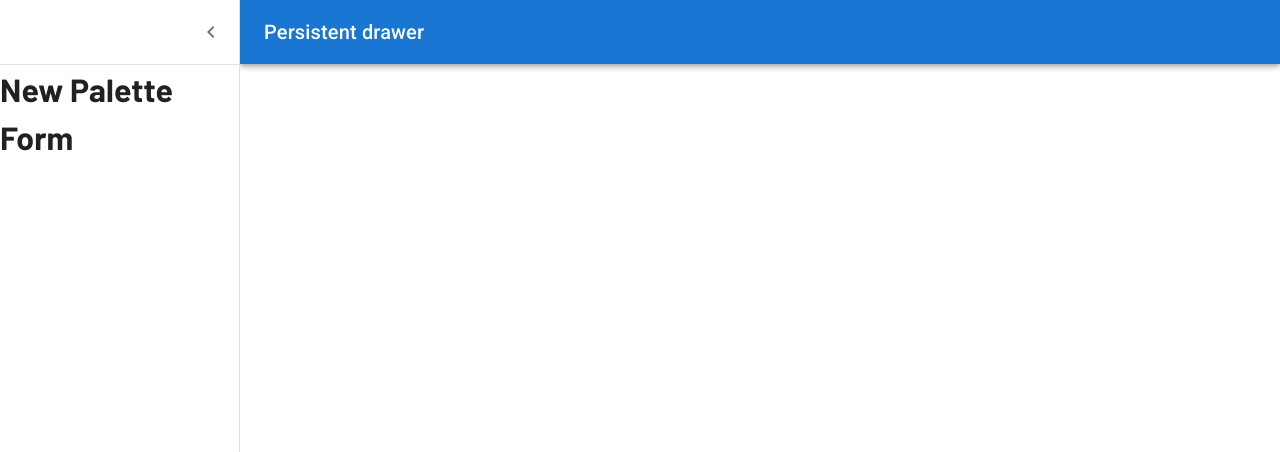
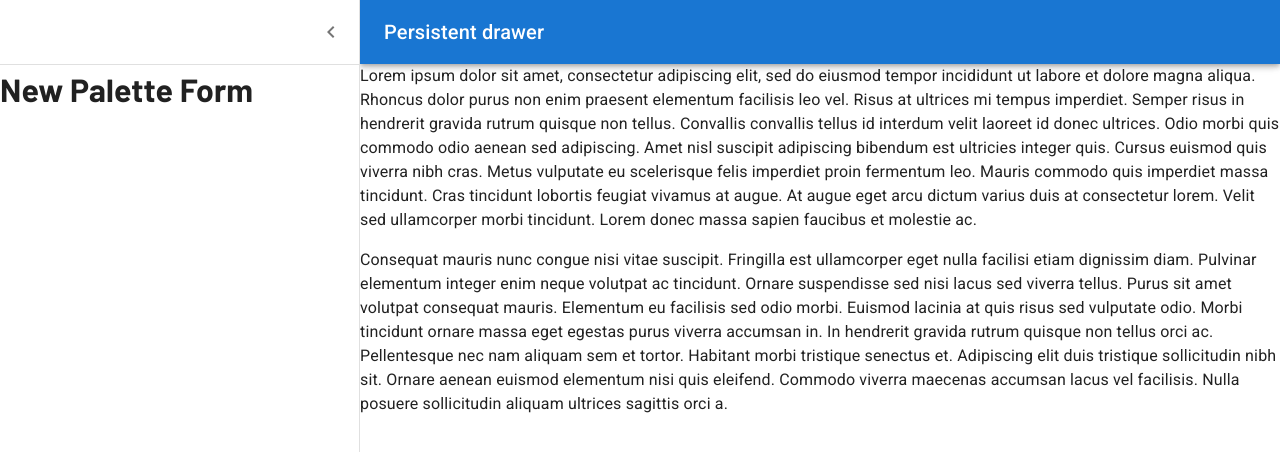
Before and after one commit to tomascatena/color-project, a React app: page /new-palette in a window 1280 px wide. Both pictures are taken after a click on the button "open drawer". Shown: the top 452 px of the page. Built offline with nearby package versions, Linux system fonts and the light colour scheme.

Commit message:
extract drawer into a separate component

```diff
--- /dev/null
+++ b/src/components/CustomDrawer/CustomDrawer.tsx
@@ -0,0 +1,59 @@
+import {
+  DrawerHeader,
+  StyledDrawer
+} from './customDrawer.styled';
+import { useTheme } from '@mui/material/styles';
+import ChevronLeftIcon from '@mui/icons-material/ChevronLeft';
+import ChevronRightIcon from '@mui/icons-material/ChevronRight';
+import Divider from '@mui/material/Divider';
+import IconButton from '@mui/material/IconButton';
+import React from 'react';
+
+type Props = {
+  /**
+   * Children to be rendered inside the drawer
+   */
+  children: React.ReactNode;
+  /**
+   * Width of the drawer
+   */
+  drawerWidth: number;
+  /**
+    * State of the drawer
+    */
+  isDrawerOpen: boolean;
+  /**
+   * Function to set the state of the drawer
+   */
+  setIsDrawerOpen: (open: boolean) => void;
+};
+
+const CustomDrawer = ({
+  children,
+  drawerWidth,
+  isDrawerOpen,
+  setIsDrawerOpen,
+}: Props) => {
+  const theme = useTheme();
+
+  return (
+    <StyledDrawer
+      variant="persistent"
+      anchor="left"
+      open={isDrawerOpen}
+      drawerWidth={drawerWidth}
+    >
+      <DrawerHeader>
+        <IconButton onClick={() => setIsDrawerOpen(false)}>
+          {theme.direction === 'ltr' ? <ChevronLeftIcon /> : <ChevronRightIcon />}
+        </IconButton>
+      </DrawerHeader>
+
+      <Divider />
+
+      {children}
+    </StyledDrawer>
+  );
+};
+
+export default CustomDrawer;
--- /dev/null
+++ b/src/components/CustomDrawer/customDrawer.styled.ts
@@ -0,0 +1,30 @@
+import { Theme } from '@mui/material';
+import { styled } from '@mui/system';
+import Drawer from '@mui/material/Drawer';
+
+export const DrawerHeader = styled('div')(({ theme }) => ({
+  display: 'flex',
+  alignItems: 'center',
+  padding: theme.spacing(0, 1),
+  // necessary for content to be below app bar
+  ...(theme as Theme).mixins.toolbar,
+  justifyContent: 'flex-end',
+}));
+
+type StyledDrawerProps = {
+  /**
+   * Width of the drawer
+   */
+  drawerWidth: number;
+}
+
+export const StyledDrawer = styled(Drawer, {
+  shouldForwardProp: (prop) => prop !== 'drawerWidth',
+})<StyledDrawerProps>(({ drawerWidth }) => ({
+  width: drawerWidth,
+  flexShrink: 0,
+  '& .MuiDrawer-paper': {
+    width: drawerWidth,
+    boxSizing: 'border-box',
+  },
+}));
--- a/src/components/NewPaletteForm/NewPaletteForm.styled.ts
+++ b/src/components/NewPaletteForm/NewPaletteForm.styled.ts
@@ -1,4 +1,3 @@
-import { DRAWER_WIDTH } from '@/constants/drawer';
 import { Theme } from '@mui/material';
 import { styled } from '@mui/system';
 import Drawer from '@mui/material/Drawer';
@@ -9,18 +8,22 @@ interface AppBarProps extends MuiAppBarProps {
    * State of the drawer
    */
   isDrawerOpen?: boolean;
+  /**
+   * Width of the drawer
+   */
+  drawerWidth: number;
 }
 
 export const AppBar = styled(MuiAppBar, {
-  shouldForwardProp: (prop) => prop !== 'isDrawerOpen',
-})<AppBarProps>(({ theme, isDrawerOpen }) => ({
+  shouldForwardProp: (prop) => prop !== 'isDrawerOpen' && prop !== 'drawerWidth',
+})<AppBarProps>(({ theme, isDrawerOpen, drawerWidth }) => ({
   transition: (theme as Theme).transitions.create(['margin', 'width'], {
     easing: (theme as Theme).transitions.easing.sharp,
     duration: (theme as Theme).transitions.duration.leavingScreen,
   }),
   ...(isDrawerOpen && {
-    width: `calc(100% - ${DRAWER_WIDTH}px)`,
-    marginLeft: `${DRAWER_WIDTH}px`,
+    width: `calc(100% - ${drawerWidth}px)`,
+    marginLeft: `${drawerWidth}px`,
     transition: (theme as Theme).transitions.create(['margin', 'width'], {
       easing: (theme as Theme).transitions.easing.easeOut,
       duration: (theme as Theme).transitions.duration.enteringScreen,
@@ -37,11 +40,24 @@ export const DrawerHeader = styled('div')(({ theme }) => ({
   justifyContent: 'flex-end',
 }));
 
-export const StyledDrawer = styled(Drawer,)(() => ({
-  width: DRAWER_WIDTH,
+interface StyledDrawerProps extends MuiAppBarProps {
+  /**
+   * State of the drawer
+   */
+  isDrawerOpen?: boolean;
+  /**
+   * Width of the drawer
+   */
+  drawerWidth: number;
+}
+
+export const StyledDrawer = styled(Drawer, {
+  shouldForwardProp: (prop) => prop !== 'drawerWidth',
+})<StyledDrawerProps>(({ drawerWidth }) => ({
+  width: drawerWidth,
   flexShrink: 0,
   '& .MuiDrawer-paper': {
-    width: DRAWER_WIDTH,
+    width: drawerWidth,
     boxSizing: 'border-box',
   },
 }));
--- a/src/components/NewPaletteForm/NewPaletteForm.tsx
+++ b/src/components/NewPaletteForm/NewPaletteForm.tsx
@@ -1,45 +1,35 @@
-import { DrawerHeader, StyledDrawer } from './NewPaletteForm.styled';
-import { useTheme } from '@mui/material/styles';
-import ChevronLeftIcon from '@mui/icons-material/ChevronLeft';
-import ChevronRightIcon from '@mui/icons-material/ChevronRight';
-import Divider from '@mui/material/Divider';
-import IconButton from '@mui/material/IconButton';
+import CustomDrawer from '@/components/CustomDrawer/CustomDrawer';
 import React from 'react';
 
 type Props = {
   /**
-   * Function to set the state of the drawer
+   * Width of the drawer
    */
-  setIsDrawerOpen: (open: boolean) => void;
+  drawerWidth: number;
   /**
    * State of the drawer
    */
   isDrawerOpen: boolean;
+  /**
+   * Function to set the state of the drawer
+   */
+  setIsDrawerOpen: (open: boolean) => void;
 };
 
-const NewPaletteForm = ({ setIsDrawerOpen, isDrawerOpen }: Props) => {
-  const theme = useTheme();
-
-  const handleDrawerClose = () => {
-    setIsDrawerOpen(false);
-  };
-
+const NewPaletteForm = ({
+  drawerWidth,
+  isDrawerOpen,
+  setIsDrawerOpen,
+}: Props) => {
   return (
-    <StyledDrawer
-      variant="persistent"
-      anchor="left"
-      open={isDrawerOpen}
+    <CustomDrawer
+      isDrawerOpen={isDrawerOpen}
+      setIsDrawerOpen={setIsDrawerOpen}
+      drawerWidth={drawerWidth}
     >
-      <DrawerHeader>
-        <IconButton onClick={handleDrawerClose}>
-          {theme.direction === 'ltr' ? <ChevronLeftIcon /> : <ChevronRightIcon />}
-        </IconButton>
-      </DrawerHeader>
-
-      <Divider />
-
       <h1>New Palette Form</h1>
-    </StyledDrawer>);
+    </CustomDrawer>
+  );
 };
 
 export default NewPaletteForm;
--- a/src/constants/drawer.ts
+++ /dev/null
@@ -1 +0,0 @@
-export const DRAWER_WIDTH = 240;
--- a/src/pages/NewPalettePage/NewPalettePage.styled.ts
+++ b/src/pages/NewPalettePage/NewPalettePage.styled.ts
@@ -1,3 +1,28 @@
-import { styled } from '@mui/system';
+import { Theme, styled } from '@mui/material/styles';
 
-export {};
+type MainProps = {
+  /**
+   * Width of the drawer
+   */
+  drawerWidth: number;
+  /**
+   * State of the drawer
+   */
+  isDrawerOpen: boolean;
+}
+
+export const Main = styled('main', {
+  shouldForwardProp: (prop) => prop !== 'isDrawerOpen' && prop !== 'drawerWidth',
+})<MainProps>(({ theme, isDrawerOpen, drawerWidth }) => ({
+  transition: (theme as Theme).transitions.create('margin', {
+    easing: (theme as Theme).transitions.easing.sharp,
+    duration: (theme as Theme).transitions.duration.leavingScreen,
+  }),
+  ...(isDrawerOpen && {
+    transition: (theme as Theme).transitions.create('margin', {
+      easing: (theme as Theme).transitions.easing.easeOut,
+      duration: (theme as Theme).transitions.duration.enteringScreen,
+    }),
+    marginLeft: `${drawerWidth}px`,
+  })
+}));
--- a/src/pages/NewPalettePage/NewPalettePage.tsx
+++ b/src/pages/NewPalettePage/NewPalettePage.tsx
@@ -1,4 +1,6 @@
 import { AppBar } from '@/components/NewPaletteForm/NewPaletteForm.styled';
+import { DrawerHeader } from '@/components/CustomDrawer/customDrawer.styled';
+import { Main } from './NewPalettePage.styled';
 import AddIcon from '@mui/icons-material/Add';
 import IconButton from '@mui/material/IconButton';
 import NewPaletteForm from '@/components/NewPaletteForm/NewPaletteForm';
@@ -7,6 +9,8 @@ import Toolbar from '@mui/material/Toolbar';
 import Typography from '@mui/material/Typography';
 
 const NewPalettePage = () => {
+  const DRAWER_WIDTH = 360;
+
   const [isDrawerOpen, setIsDrawerOpen] = React.useState(false);
 
   const handleDrawerOpen = () => {
@@ -18,6 +22,7 @@ const NewPalettePage = () => {
       <AppBar
         position="fixed"
         isDrawerOpen={isDrawerOpen}
+        drawerWidth={DRAWER_WIDTH}
       >
         <Toolbar>
           <IconButton
@@ -43,7 +48,44 @@ const NewPalettePage = () => {
       <NewPaletteForm
         setIsDrawerOpen={setIsDrawerOpen}
         isDrawerOpen={isDrawerOpen}
+        drawerWidth={DRAWER_WIDTH}
       />
+
+      <Main
+        drawerWidth={DRAWER_WIDTH}
+        isDrawerOpen={isDrawerOpen}
+      >
+        <DrawerHeader />
+
+        <Typography paragraph>
+          Lorem ipsum dolor sit amet, consectetur adipiscing elit, sed do eiusmod
+          tempor incididunt ut labore et dolore magna aliqua. Rhoncus dolor purus non
+          enim praesent elementum facilisis leo vel. Risus at ultrices mi tempus
+          imperdiet. Semper risus in hendrerit gravida rutrum quisque non tellus.
+          Convallis convallis tellus id interdum velit laoreet id donec ultrices.
+          Odio morbi quis commodo odio aenean sed adipiscing. Amet nisl suscipit
+          adipiscing bibendum est ultricies integer quis. Cursus euismod quis viverra
+          nibh cras. Metus vulputate eu scelerisque felis imperdiet proin fermentum
+          leo. Mauris commodo quis imperdiet massa tincidunt. Cras tincidunt lobortis
+          feugiat vivamus at augue. At augue eget arcu dictum varius duis at
+          consectetur lorem. Velit sed ullamcorper morbi tincidunt. Lorem donec massa
+          sapien faucibus et molestie ac.
+        </Typography>
+
+        <Typography paragraph>
+          Consequat mauris nunc congue nisi vitae suscipit. Fringilla est ullamcorper
+          eget nulla facilisi etiam dignissim diam. Pulvinar elementum integer enim
+          neque volutpat ac tincidunt. Ornare suspendisse sed nisi lacus sed viverra
+          tellus. Purus sit amet volutpat consequat mauris. Elementum eu facilisis
+          sed odio morbi. Euismod lacinia at quis risus sed vulputate odio. Morbi
+          tincidunt ornare massa eget egestas purus viverra accumsan in. In hendrerit
+          gravida rutrum quisque non tellus orci ac. Pellentesque nec nam aliquam sem
+          et tortor. Habitant morbi tristique senectus et. Adipiscing elit duis
+          tristique sollicitudin nibh sit. Ornare aenean euismod elementum nisi quis
+          eleifend. Commodo viverra maecenas accumsan lacus vel facilisis. Nulla
+          posuere sollicitudin aliquam ultrices sagittis orci a.
+        </Typography>
+      </Main>
     </>
   );
 };
```
